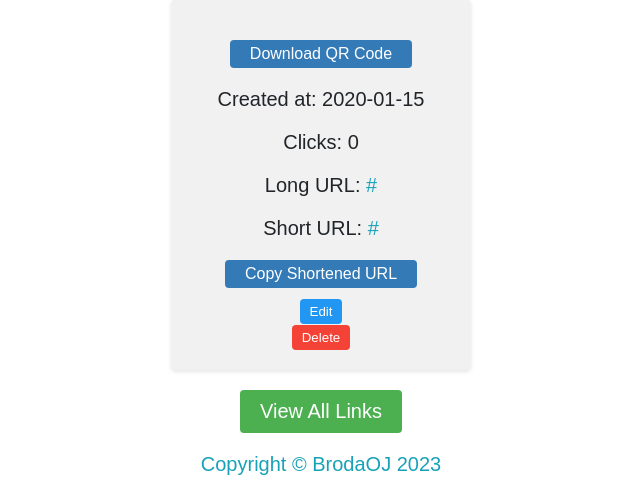
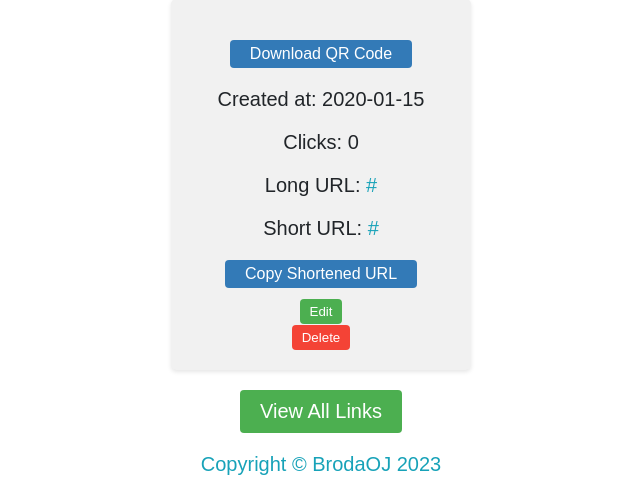
Before and after one commit to BrodaOJ56/CUTMe, a Flask app: page /dashboard in a window 1280 px wide. Shown: the part 216-714 px from the top of the page, without its empty margins (319-959 px from the left). Run offline with Flask 3, Linux system fonts and the light colour scheme; a user stored in the database is signed in; tables that the repository leaves empty hold one stand-in row (values such as "Sample post").

Commit message:
optimized page

```diff
--- a/static/css/style.css
+++ b/static/css/style.css
@@ -112,7 +112,7 @@
     max-width: 200px;
 }
 
-.link-card .delete-button {
+.link-card .delete-button, .cancel-button {
     background-color: #f44336;
     color: white;
     border: none;
@@ -121,8 +121,8 @@
     cursor: pointer;
 }
 
-.link-card .edit-button {
-    background-color: #2196F3;
+.link-card .edit-button , .save-button{
+    background-color:#4CAF50;
     color: white;
     border: none;
     padding: 5px 10px;
```
